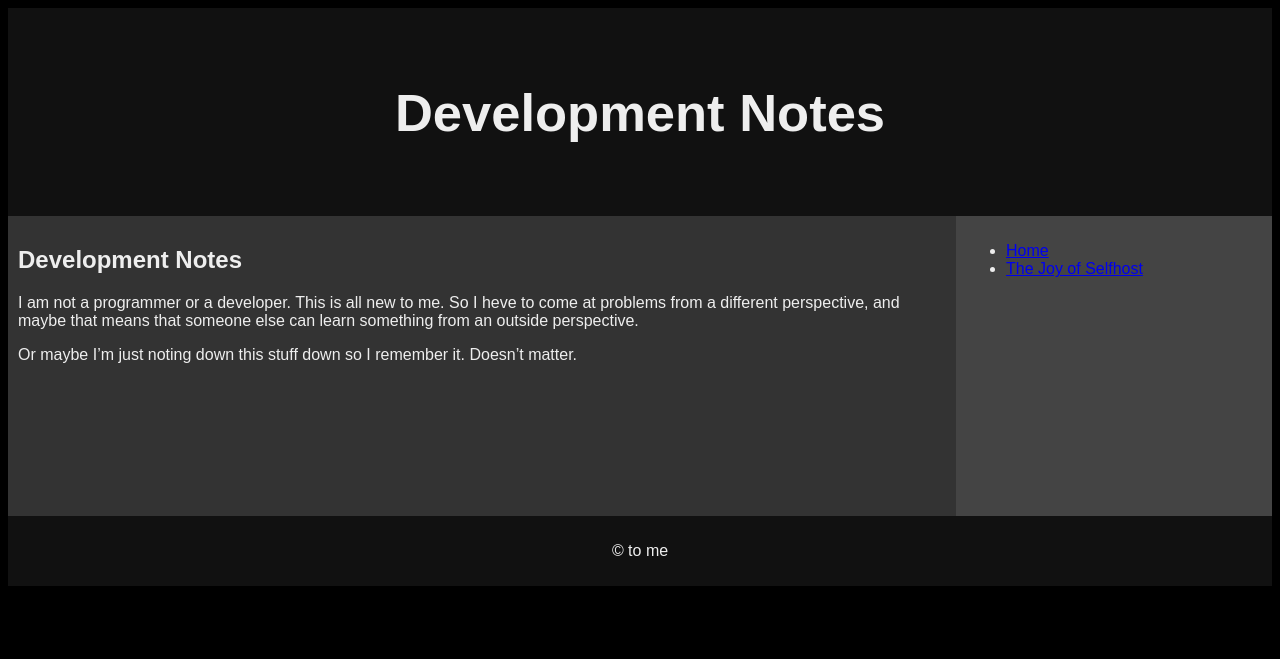
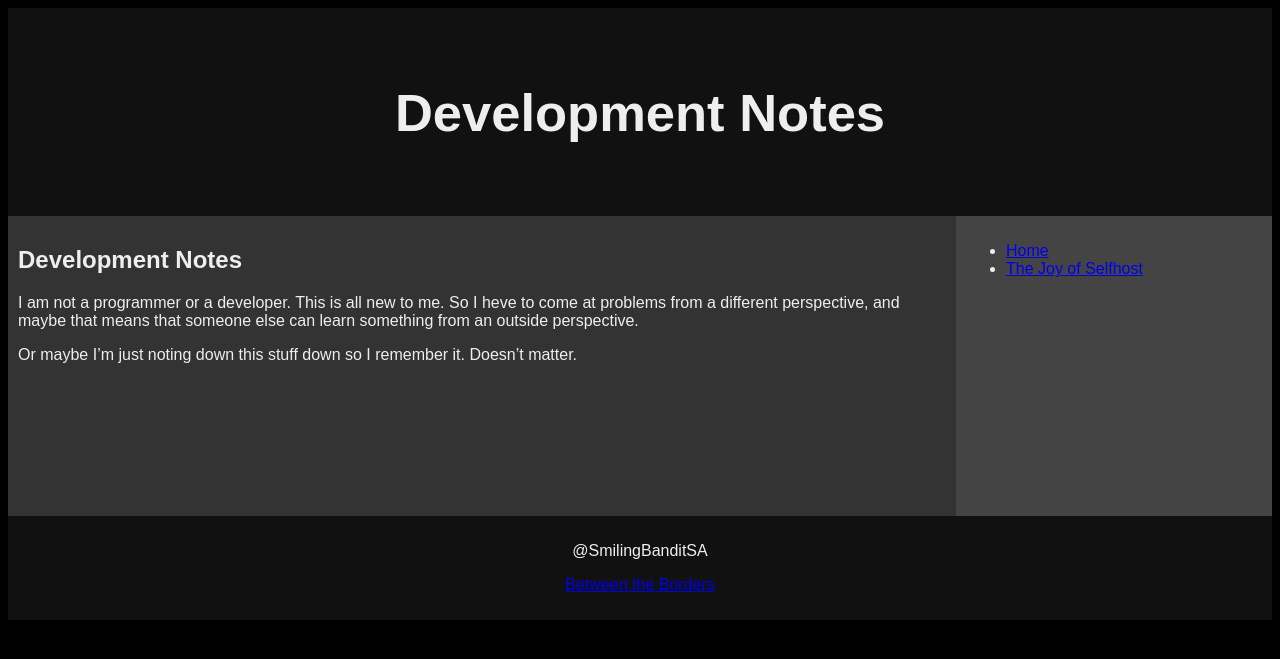
Before and after one commit to faragher/faragher.github.io, a Jekyll site: the page built from README.md, in a window 1280 px wide. Shown: the top 659 px of the page. Built offline with Jekyll 4.4.1, drawn with Linux system fonts in a browser that asks for light colours; our own code applies the rules of GitHub Pages for plain Markdown files.

Commit message:
Update default.html

```diff
--- a/_layouts/default.html
+++ b/_layouts/default.html
@@ -24,7 +24,8 @@
     </div>
 
     <div class="footer">
-      <p>&copy; to me</p>
+      <p>@SmilingBanditSA</p>
+      <p><a href="https://betweentheborders.com">Between the Borders</a>
     </div>
   </body>
 </html>
```
